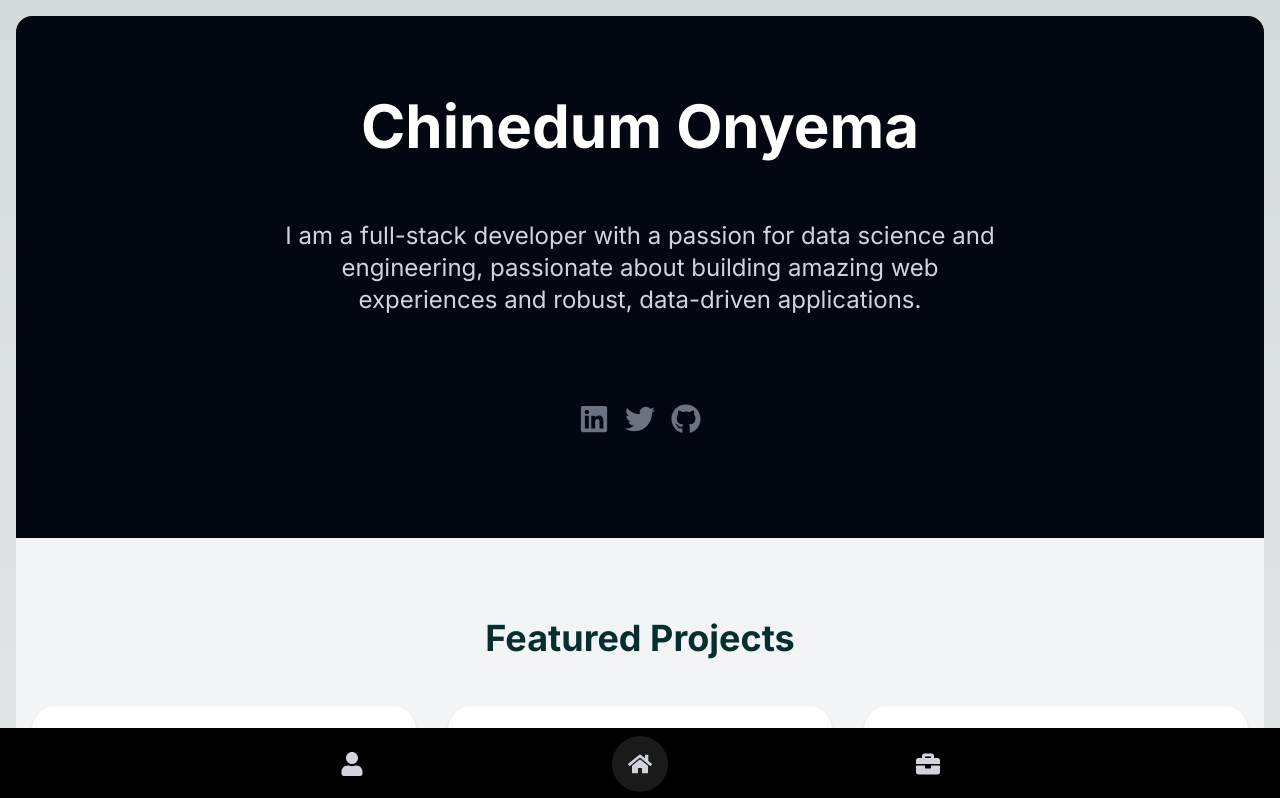
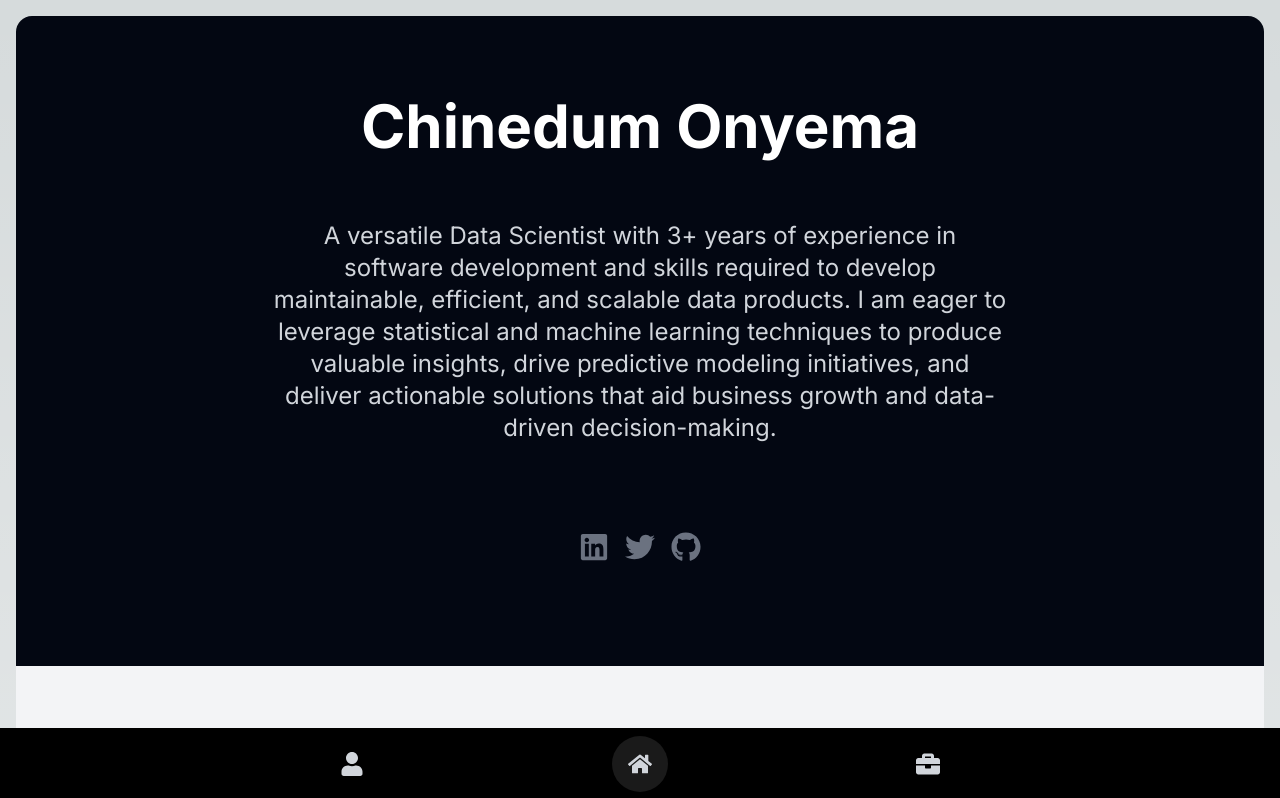
Before and after one commit to Chinfox/conyema.github.io, a Next.js app: page / in a window 1280 px wide. Shown: the top 798 px of the page. Built offline with nearby package versions, Linux system fonts and the light colour scheme.

Commit message:
fix(site-data): modify bio and correct linkedin URL

```diff
--- a/components/HeroSection.tsx
+++ b/components/HeroSection.tsx
@@ -10,10 +10,12 @@ const HeroSection = () => {
             Chinedum Onyema
           </h1>
           <p className="text-lg md:text-2xl text-gray-300 mb-10 text-center">
-            I am a full-stack developer with a passion
-            for data science and engineering, passionate about building
-            amazing web experiences and robust, data-driven
-            applications.
+
+            A versatile Data Scientist with 3+ years of experience in software development
+            and skills required to develop maintainable, efficient, and scalable data products. I am
+            eager to leverage statistical and machine learning techniques to produce valuable insights,
+            drive predictive modeling initiatives, and deliver actionable solutions that aid business growth and data-driven decision-making.
+
           </p>
 
           {/* <a href="#about" className="btn-light max-w-fit">Learn More</a> */}
--- a/components/SocialIcons.tsx
+++ b/components/SocialIcons.tsx
@@ -5,7 +5,7 @@ const SocialIcons = () => {
   const socialLinks = [
     {
       name: 'LinkedIn',
-      url: 'https://www.linkedln.com/in/ceonyema',
+      url: 'https://www.linkedln.com/in/conyema',
       icon: FaLinkedin,
     },
     {
@@ -18,7 +18,6 @@ const SocialIcons = () => {
       url: 'https://github.com/conyema',
       icon: FaGithub,
     },
-    // Add more social links as needed
   ];
 
   return (
```
